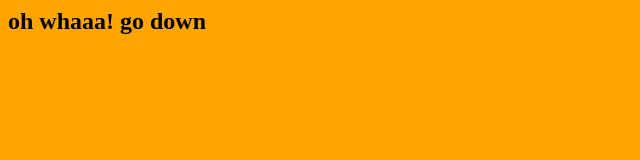
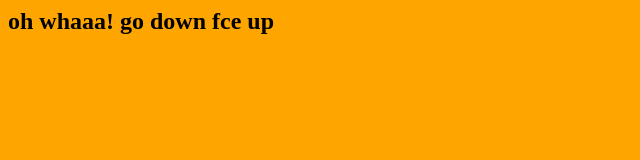
Before and after one commit to ancu18/web-platform-dtyq7h, a plain HTML site: page me.html in a window 1280 px wide. Shown: the full height of the page, 0-640 px from the left. Drawn offline with Linux system fonts and the light colour scheme.

Commit message:
1 file modified

```diff
--- a/me.html
+++ b/me.html
@@ -3,6 +3,6 @@
     <link rel="stylesheet" type="text/css" href="styles.css" />
   </head>
   <body>
-    <h2>oh whaaa! go down</h2>
+    <h2>oh whaaa! go down fce up</h2>
   </body>
 </html>
```
